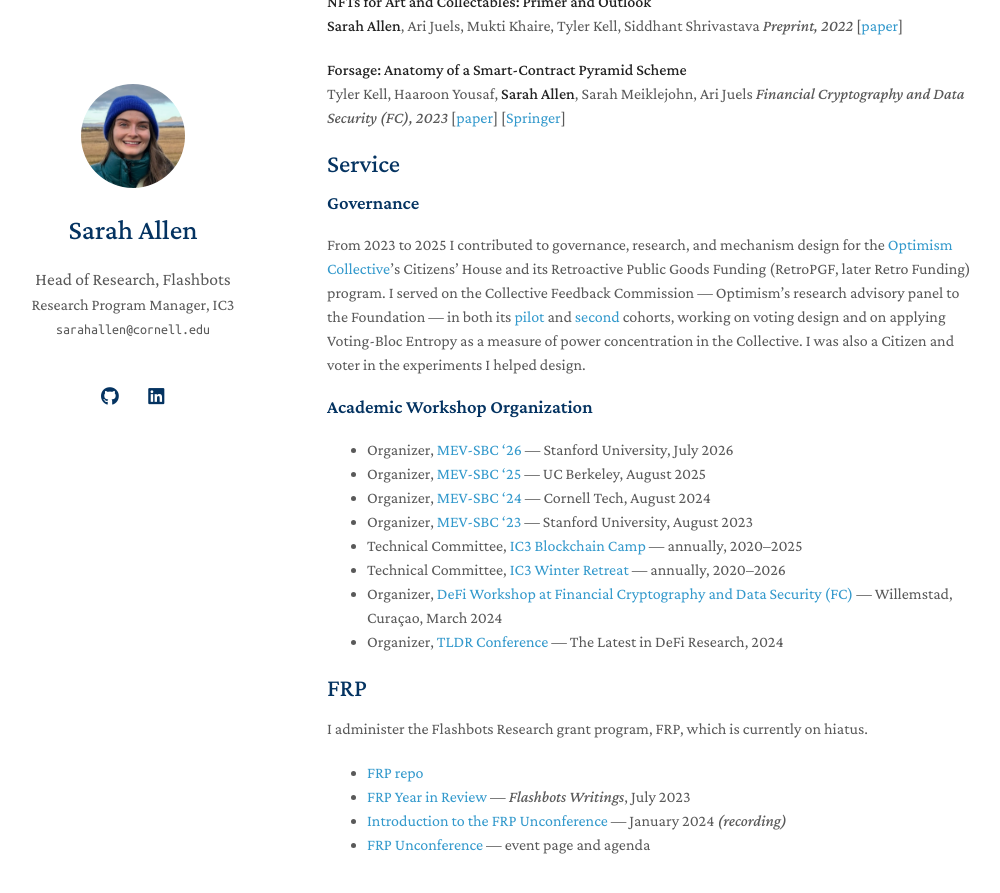
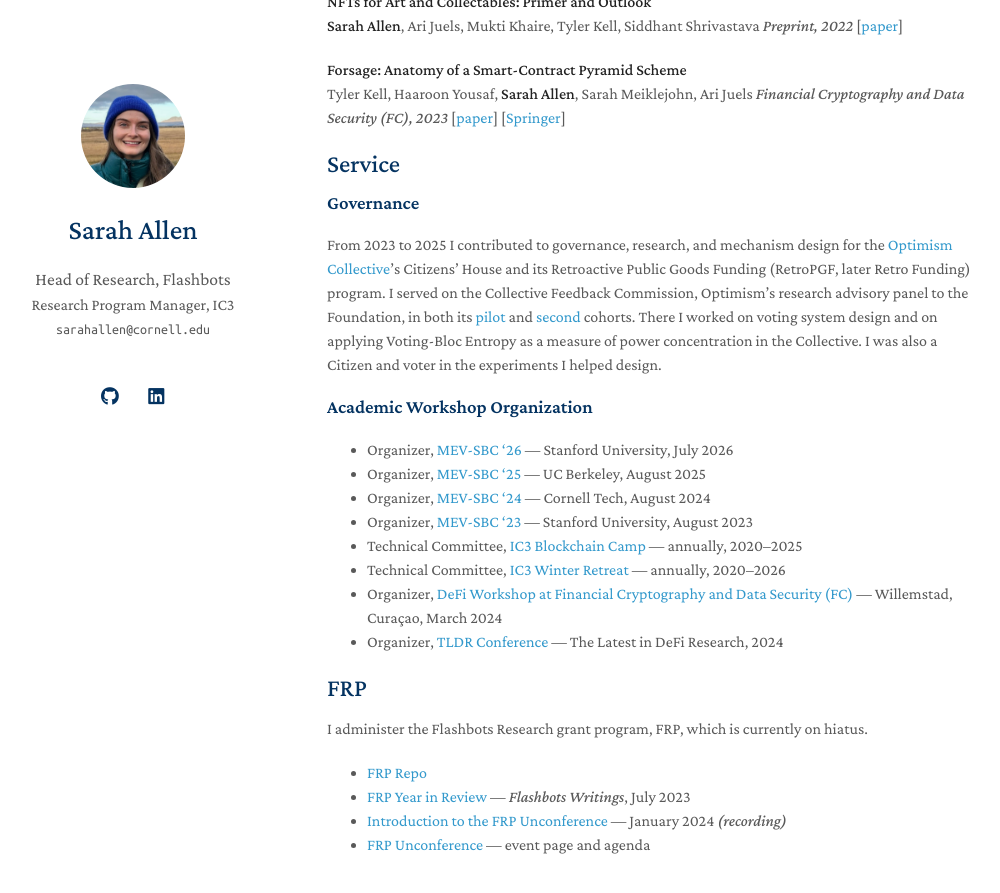
Before and after one commit to Bandeirainveste/bandeirainveste.github.io, a Jekyll site: the page built from index.md, in a window 1280 px wide and 900 px high, scrolled down 1389 px. Shown: the top 893 px of the window, without its empty margins (143-1143 px from the left). Built offline with Jekyll 4.4.1, drawn with Linux system fonts in a browser that asks for light colours; a style sheet for code colours, icons or effects is not loaded; our own code applies the rules of GitHub Pages for plain Markdown files.

Commit message:
Update index.md

```diff
--- a/index.md
+++ b/index.md
@@ -86,11 +86,11 @@
 From 2023 to 2025 I contributed to governance, research, and mechanism design for
 the [Optimism Collective](https://gov.optimism.io/)'s Citizens' House and its
 Retroactive Public Goods Funding (RetroPGF, later Retro Funding) program. I served
-on the Collective Feedback Commission — Optimism's research advisory panel to the
-Foundation — in both its
+on the Collective Feedback Commission, Optimism's research advisory panel to the
+Foundation, in both its
 [pilot](https://gov.optimism.io/t/introducing-the-collective-feedback-commission/7863)
-and [second](https://gov.optimism.io/t/season-7-cfc-membership/9131) cohorts,
-working on voting design and on applying Voting-Bloc Entropy as a measure of power
+and [second](https://gov.optimism.io/t/season-7-cfc-membership/9131) cohorts. There I
+worked on voting system design and on applying Voting-Bloc Entropy as a measure of power
 concentration in the Collective. I was also a Citizen and voter in the experiments
 I helped design.
 
@@ -108,7 +108,7 @@
 ## FRP
 I administer the Flashbots Research grant program, FRP, which is currently on hiatus.
 
-- [FRP repo](https://github.com/flashbots/mev-research/tree/main)
+- [FRP Repo](https://github.com/flashbots/mev-research/tree/main)
 - [FRP Year in Review](https://writings.flashbots.net/frp-year-in-review) — *Flashbots Writings*, July 2023
 - [Introduction to the FRP Unconference](https://www.youtube.com/watch?v=xyukZ98OKbY) — January 2024 *(recording)*
 - [FRP Unconference](https://collective.flashbots.net/t/frp-unconference/2969) — event page and agenda
```
